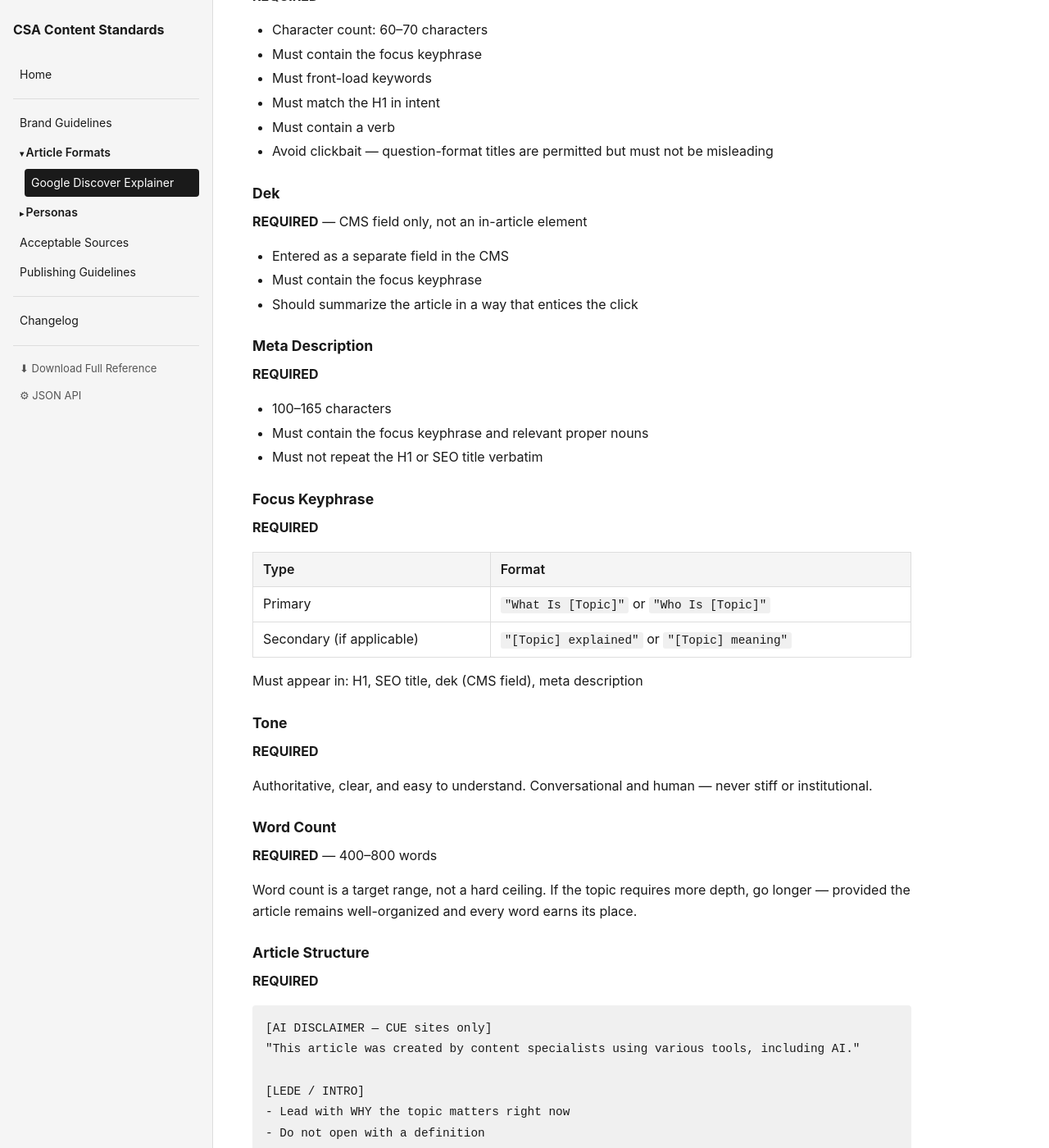
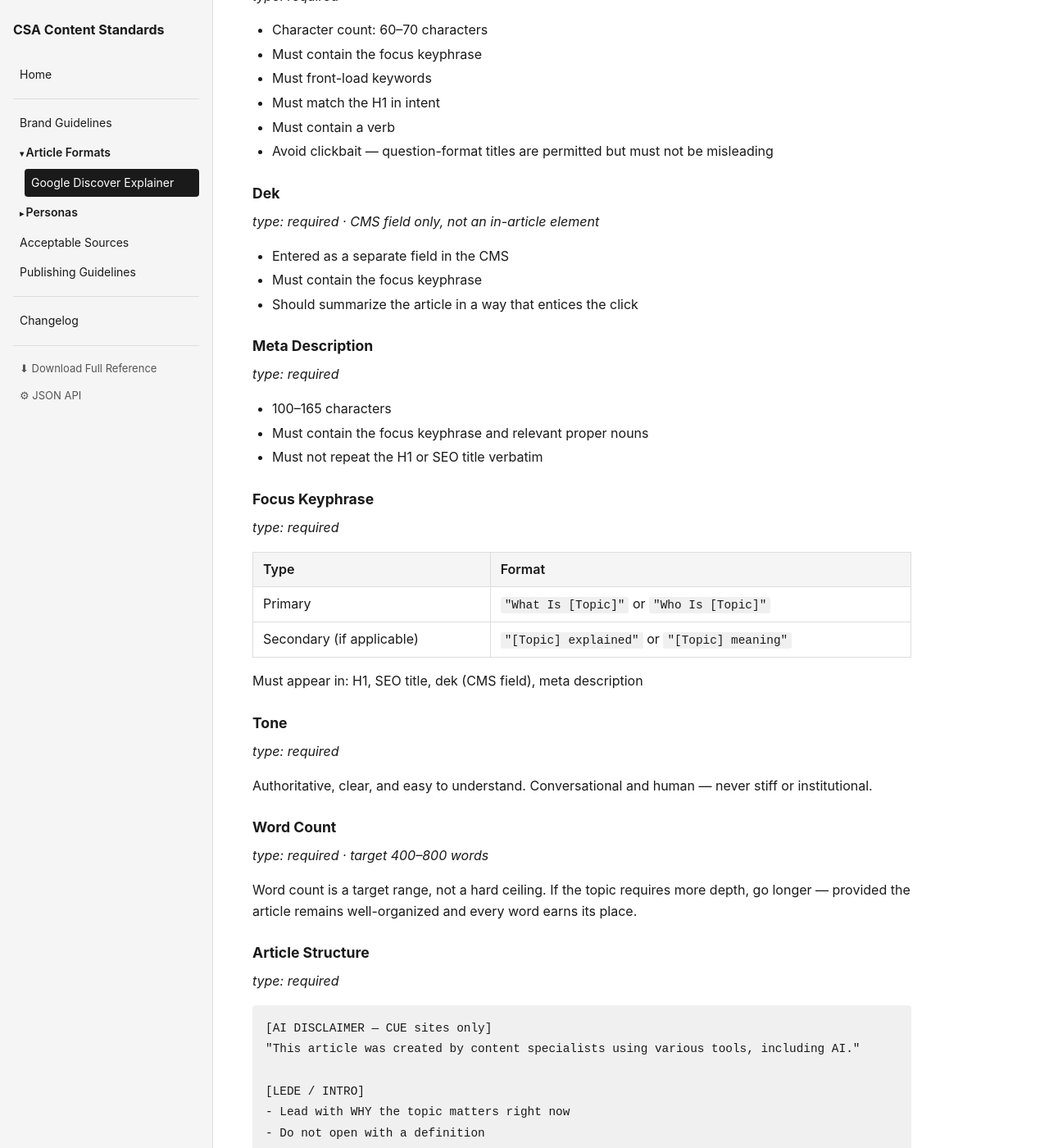
Before and after one commit to piercewilliams/csa-content-standards, a Jekyll site: the page built from docs/discover-explainer.md, in a window 1280 px wide and 1400 px high, scrolled down 840 px. Shown: the whole window at 82% size. Built offline with Jekyll 4.4.1, drawn with Linux system fonts in a browser that asks for light colours; some of the changed text lies outside the part shown.

Commit message:
Update discover-explainer.md

````diff
--- a/docs/discover-explainer.md
+++ b/docs/discover-explainer.md
@@ -15,7 +15,7 @@
 A Discover Explainer introduces readers to the **why** of a topic. Its primary purpose is to explain why the topic matters right now — not merely to define it. It provides clarity on complex topics, answers user questions, and ranks for informational search queries. It must earn attention from someone who was not actively looking for it.
 
 ### Headline (H1)
-**REQUIRED**
+*type: required*
 
 **Primary formula:** `What Is [Topic]? Everything You Need to Know`
 **Alternate formula:** `Who Is [Person]? Everything You Need to Know`
@@ -27,7 +27,7 @@
 - Casing varies by publishing destination — adjust per site style guide before publishing
 
 ### SEO Title
-**REQUIRED**
+*type: required*
 
 - Character count: 60–70 characters
 - Must contain the focus keyphrase
@@ -37,21 +37,21 @@
 - Avoid clickbait — question-format titles are permitted but must not be misleading
 
 ### Dek
-**REQUIRED** — CMS field only, not an in-article element
+*type: required · CMS field only, not an in-article element*
 
 - Entered as a separate field in the CMS
 - Must contain the focus keyphrase
 - Should summarize the article in a way that entices the click
 
 ### Meta Description
-**REQUIRED**
+*type: required*
 
 - 100–165 characters
 - Must contain the focus keyphrase and relevant proper nouns
 - Must not repeat the H1 or SEO title verbatim
 
 ### Focus Keyphrase
-**REQUIRED**
+*type: required*
 
 | Type | Format |
 |---|---|
@@ -61,17 +61,17 @@
 Must appear in: H1, SEO title, dek (CMS field), meta description
 
 ### Tone
-**REQUIRED**
+*type: required*
 
 Authoritative, clear, and easy to understand. Conversational and human — never stiff or institutional.
 
 ### Word Count
-**REQUIRED** — 400–800 words
+*type: required · target 400–800 words*
 
 Word count is a target range, not a hard ceiling. If the topic requires more depth, go longer — provided the article remains well-organized and every word earns its place.
 
 ### Article Structure
-**REQUIRED**
+*type: required*
 ```
 [AI DISCLAIMER — CUE sites only]
 "This article was created by content specialists using various tools, including AI."
@@ -101,7 +101,7 @@
 ```
 
 ### Formatting Rules
-**REQUIRED**
+*type: required*
 
 - Use H2 subheadings as primary section headers
 - Bullet points permitted for lists within body copy — not as a substitute for prose
@@ -109,7 +109,7 @@
 - All-caps headlines in CMS only (see Headline rules above)
 
 ### Internal Links
-**REQUIRED** — 3 minimum, 5 maximum
+*type: required · 3 minimum, 5 maximum*
 
 See Brand Guidelines §1.4 for full anchor text rules.
 
@@ -119,7 +119,7 @@
 - Previously published site articles about events mentioned in the explainer
 
 ### Hero Image
-**REQUIRED**
+*type: required*
 
 | Spec | Requirement |
 |---|---|
@@ -132,7 +132,7 @@
 | Generic stock | NOT permitted |
 
 ### URL Structure
-**REQUIRED**
+*type: required*
 
 - 4+ keywords, front-loaded
 - Strip stop words
@@ -140,7 +140,7 @@
 - Pattern: `[topic-keyword]-[topic-keyword]-explained` or similar
 
 ### Variants
-**REQUIRED** where applicable
+*type: required where applicable*
 
 - Every piece should have a local variant and a national variant
 - All variants must be ≥50% different from the original and from each other
@@ -148,7 +148,7 @@
 - New pitches must not duplicate content already published on other McClatchy platforms
 
 ### Tags
-**REQUIRED**
+*type: required*
 
 - `TH-CSA`
 - `The Commons`
````
Also changed, not shown: other parts of docs/discover-explainer.md (+1 -1 lines).
